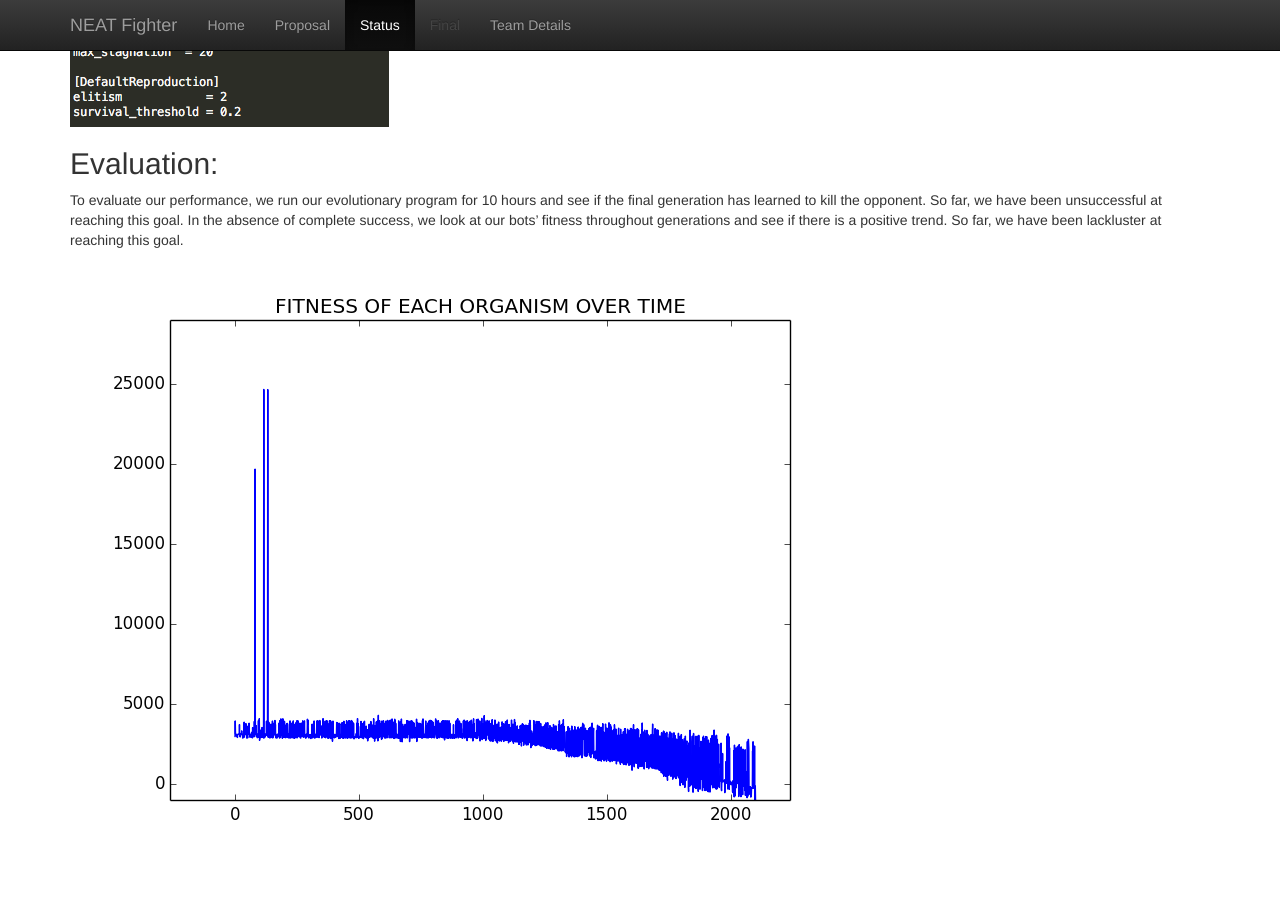
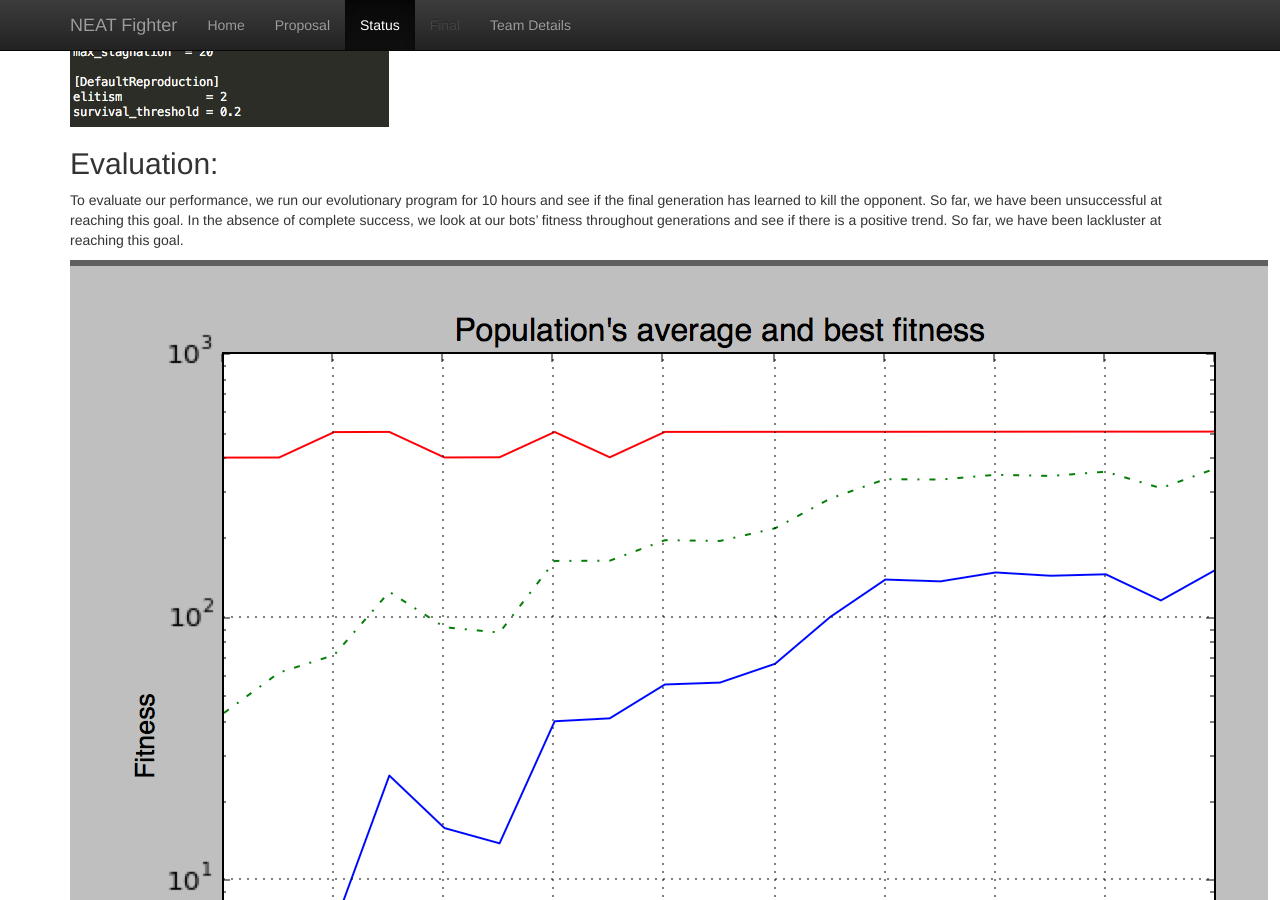
Before and after one commit to UCI-CS-175-Cool-Kids-Club/Neat_Fighter, a Jekyll site: the page built from docs/status.md, in a window 1280 px wide and 900 px high, scrolled down 5168 px. Built offline with Jekyll 4.4.1, drawn with Linux system fonts in a browser that asks for light colours.

Commit message:
Updated graphs

```diff
--- a/docs/status.md
+++ b/docs/status.md
@@ -100,18 +100,6 @@
 
 To evaluate our performance, we run our evolutionary program for 10 hours and see if the final generation has learned to kill the opponent.  So far, we have been unsuccessful at reaching this goal.  In the absence of complete success, we look at our bots' fitness throughout generations and see if there is a positive trend.  So far, we have been lackluster at reaching this goal.
 
-![fitness_of_ea_org_ovr_time](pics/figure_1.png)
-
-![Running_max_fit_ovr_time](pics/figure_2.png)
-
-![Median_fit_of_ea_gen_ovr_time](pics/figure_3.png)
-
-![fitness_of_ea_org_ovr_time](pics/gen0_figure_1.png)
-
-![Running_max_fit_ovr_time](pics/gen0_figure_2.png)
-
-![Median_fit_of_ea_gen_ovr_time](pics/gen0_figure_3.png)
-
 ![Progress](pics/18766898_10207011941297448_98452268_o.png)
 
 <p><img src="pics/status_fitness.png" alt="" style="width: 400px;"/></p>
```
